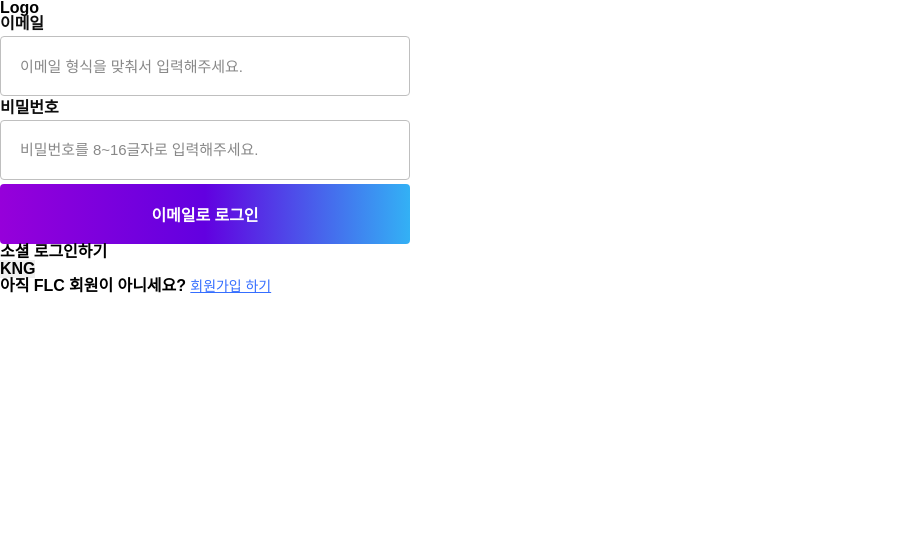
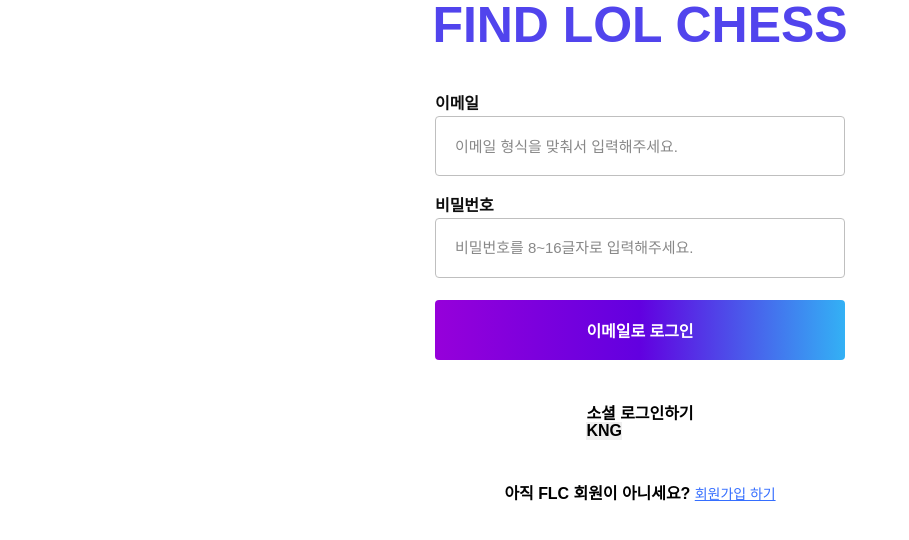
Before and after one commit to FindLolChess-FLC/ReactWebApplicationServer, a React (Create React App) app: page /login in a window 1280 px wide. Shown: the top 540 px of the page, without its empty margins (0-909 px from the left). Built offline with nearby package versions, Linux system fonts and the light colour scheme; a web font is replaced by a local one.

Commit message:
💄 : Login 페이지 바뀐 style 적용

```diff
--- a/src/components/common/Button.tsx
+++ b/src/components/common/Button.tsx
@@ -3,12 +3,12 @@
 
 const StyleButton = styled.button<ButtonProps>`
   /* 기본 버튼 스타일 */
-  width: ${props => props.width || `25.625rem`};
-  height: ${props => props.height || `3.75rem`};
+  width: ${props => props.width || `25.625rem`}; // 410px
+  height: ${props => props.height || `3.75rem`}; // 60px
   background: ${props => props.bgcolor || `#5144ed`};
   border-radius: 4px;
   color: #fff;
-  font-size: 1rem;
+  font-size: 1rem; // 16px
 
   &:hover {
     background: #6f63ff;
@@ -26,7 +26,7 @@
           linear-gradient(90deg, #9600da 0%, #6200e0 50%, #33b1f5 100%);
         background-origin: border-box;
         background-clip: content-box, border-box;
-        font-size: 1rem;
+        font-size: 1rem; // 16px
         color: #6200e0;
       }
     `}
--- a/src/pages/Login.tsx
+++ b/src/pages/Login.tsx
@@ -9,9 +9,34 @@
 import { LoginForm } from "../types/Login";
 import Button from "../components/common/Button";
 
+const Main = styled.div`
+  display: flex;
+  flex-direction: column;
+  align-items: center;
+  gap: 2.875rem; // 46px
+`;
+
+const Form = styled.form`
+  display: flex;
+  flex-direction: column;
+  gap: 1.125rem; // 18px
+`;
+
+const Title = styled.h1`
+  color: #5144ed;
+  text-align: center;
+  font-size: 3.125rem; // 40px
+  font-weight: 800;
+`;
+
+const InputDiv = styled.div`
+  display: flex;
+  flex-direction: column;
+`;
+
 const StyleError = styled.p`
   color: #fe2e00;
-  font-size: 12px;
+  font-size: 0.75rem; // 12px
   font-weight: 300;
 `;
 
@@ -39,9 +64,10 @@
   };
 
   return (
-    <div>
-      <h1>Logo</h1>
-      <form onSubmit={handleSubmit(onSubmit)}>
+    <Main>
+      <Title>FIND LOL CHESS</Title>
+      <Form onSubmit={handleSubmit(onSubmit)}>
+        <InputDiv>
           <Input
             input="email"
             labelname="이메일"
@@ -50,6 +76,8 @@
             register={register("email")}
           />
           {errors.email && <StyleError>{errors.email.message}</StyleError>}
+        </InputDiv>
+        <InputDiv>
           <Input
             input="password"
             labelname="비밀번호"
@@ -57,20 +85,25 @@
             placeholder="비밀번호를 8~16글자로 입력해주세요."
             register={register("password")}
           />
-        {errors.password && <StyleError>{errors.password.message}</StyleError>}
+          {errors.password && (
+            <StyleError>{errors.password.message}</StyleError>
+          )}
+        </InputDiv>
         <Button type="submit" id="login" name="login">
           이메일로 로그인
         </Button>
-      </form>
+      </Form>
       <div>
-        <p>소셜 로그인하기</p>
+        <span>소셜 로그인하기</span>
+        <div>
           <button type="button">K</button>
           <button type="button">N</button>
           <button type="button">G</button>
         </div>
+      </div>
       <span>
         아직 FLC 회원이 아니세요? <Link to="/join">회원가입 하기</Link>
       </span>
-    </div>
+    </Main>
   );
 }
--- a/src/types/Button.d.ts
+++ b/src/types/Button.d.ts
@@ -7,5 +7,5 @@
   name?: string;
   disabled?: boolean;
   children?: React.ReactNode;
-  onClick?: any;
+  onClick?: React.MouseEventHandler<HTMLInputElement>;
 };
```
Lines whose indentation alone changed are shown as unchanged.
